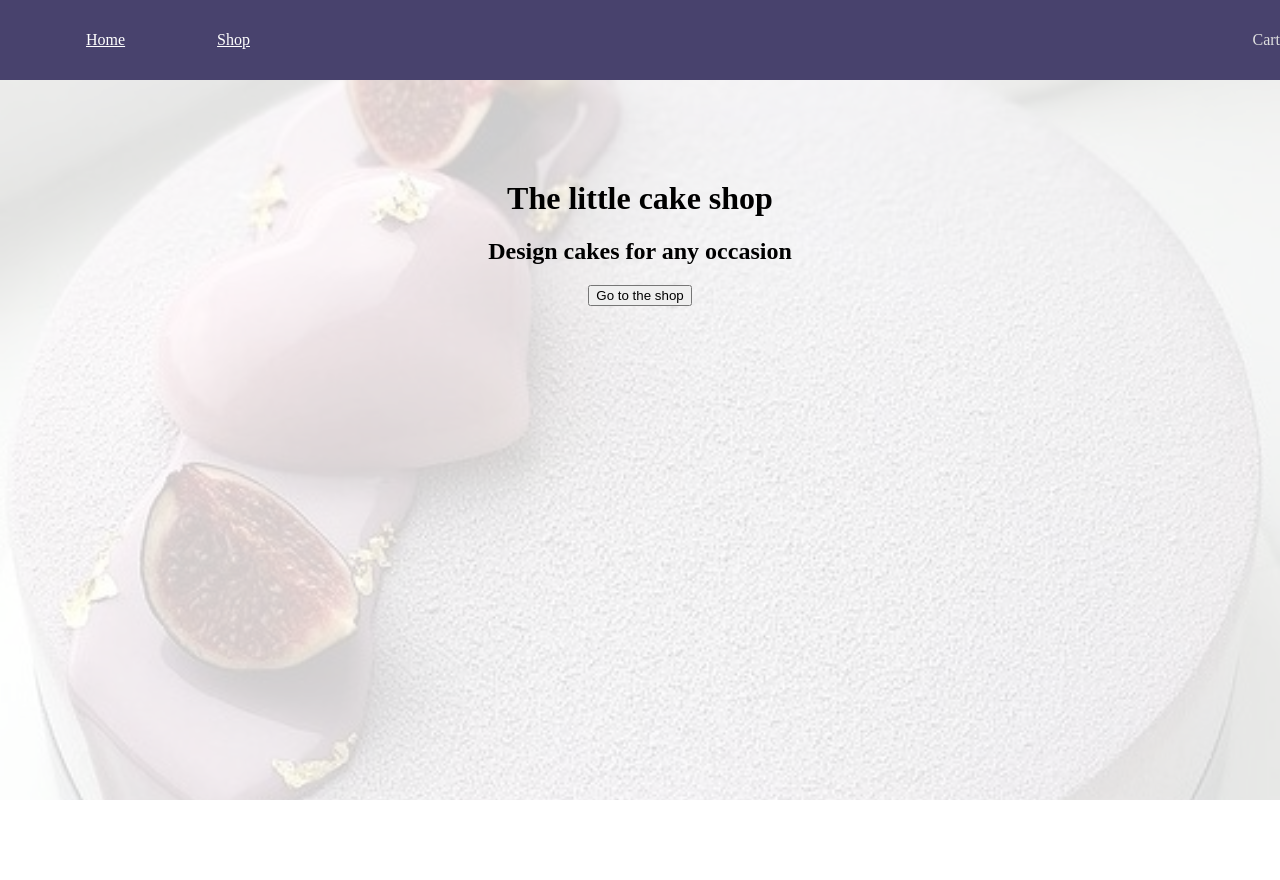
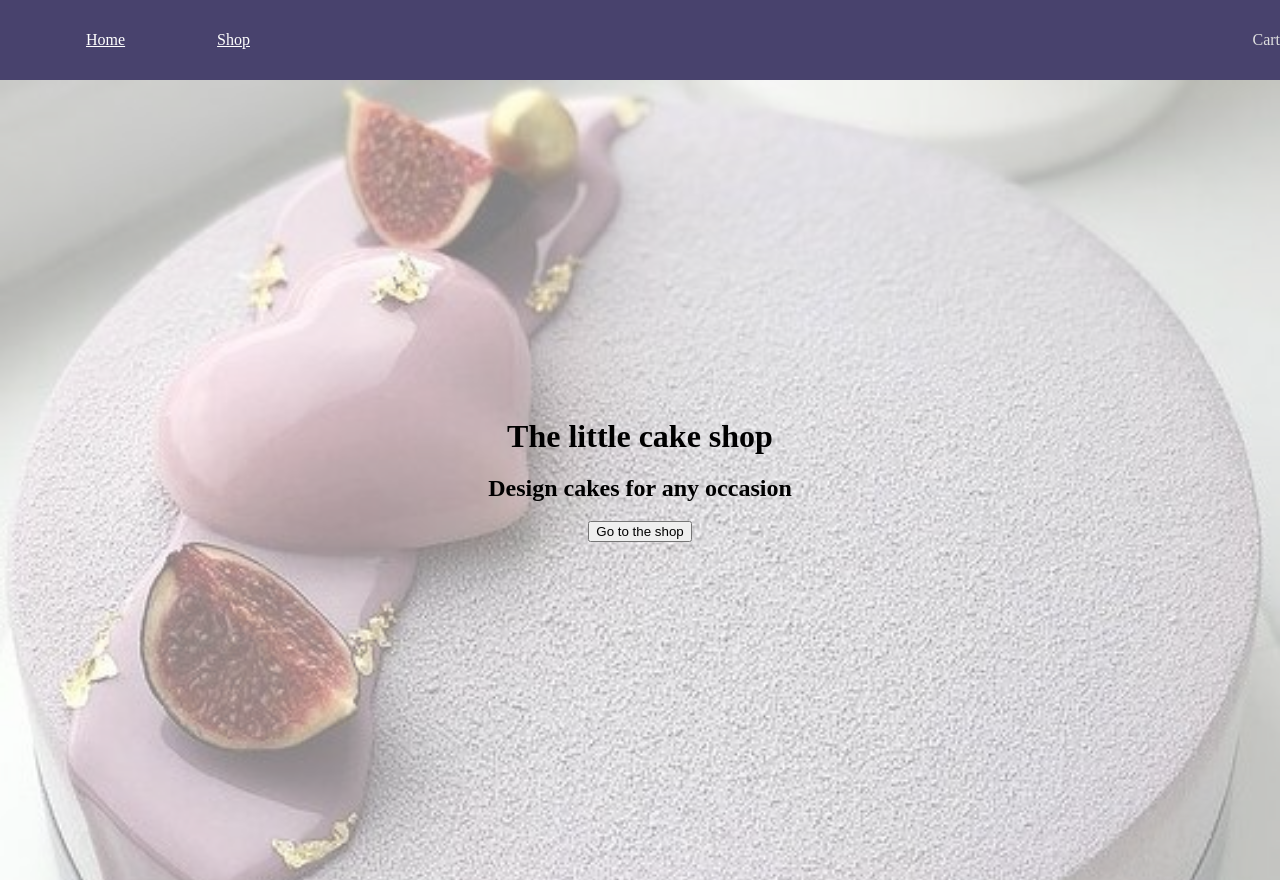
Before and after one commit to annagiuliam/shopping-cart, a React (Create React App) app: page / in a window 1280 px wide. Before the commit the page ends 800 px from the top, so only its background shows below. Built offline with nearby package versions, Linux system fonts and the light colour scheme.

Commit message:
home background styling

```diff
--- a/src/App.css
+++ b/src/App.css
@@ -1,13 +1,39 @@
-.App {
+body, html , #root {
+  height: 100%;
+  margin: 0
+}
+img {
+  height : 200px;
+  width: 200px
+}
+input {
+  width: 40px;
+}
+h1 {
+  margin: 0;
 
 }
 
-body::after {
+/* Home */
+.home-container {
+  min-height: 100%;
+  margin: 0;
+  padding: 0;
+  position: relative;
+  text-align: center;
+  display: flex;
+  flex-direction: column;
+  justify-content: center;
+  align-items: center;
+
+}
+
+.home-container::after {
   content: "";
-  background: url("./images/background-cake.jpg");
+  background-image: url("./images/background-cake.jpg");
   background-size: cover;
   background-repeat: no-repeat;
-  opacity: 0.2;
+  opacity: 0.5;
   top: 0;
   left: 0;
   bottom: 0;
@@ -16,21 +42,8 @@ body::after {
   z-index: -1;
 }
 
-img {
-  height : 200px;
-  width: 200px
-}
 
-input {
-  width: 40px;
-}
-
-
-body, html {
-  height: 100%;
-  margin: 0
-}
-
+/* Header */
 nav {
   display: flex;
   justify-content: space-between;
@@ -47,11 +60,6 @@ nav {
   justify-content: space-around;
   align-items: center;
   list-style: none;
-}
-
-.home-container {
-  text-align: center;
-  margin-top: 100px;
 }
 
 .white-link {
--- a/src/components/Home.js
+++ b/src/components/Home.js
@@ -5,12 +5,13 @@ const Home = () => {
 
     return (
         <div className="home-container" >
-            <h1>The little cake shop</h1>
-            <h2>Design cakes for any occasion</h2>
-            <Link to='/shop'>
-                <button>Go to the shop</button>
-            </Link>
-
+            <div className="home-text">
+                <h1>The little cake shop</h1>
+                <h2>Design cakes for any occasion</h2>
+                <Link to='/shop'>
+                    <button>Go to the shop</button>
+                </Link>
+            </div>
         </div>
     )
 }
```
Also changed, not shown: 1 other file (tests, documents, lock files or other folders).
